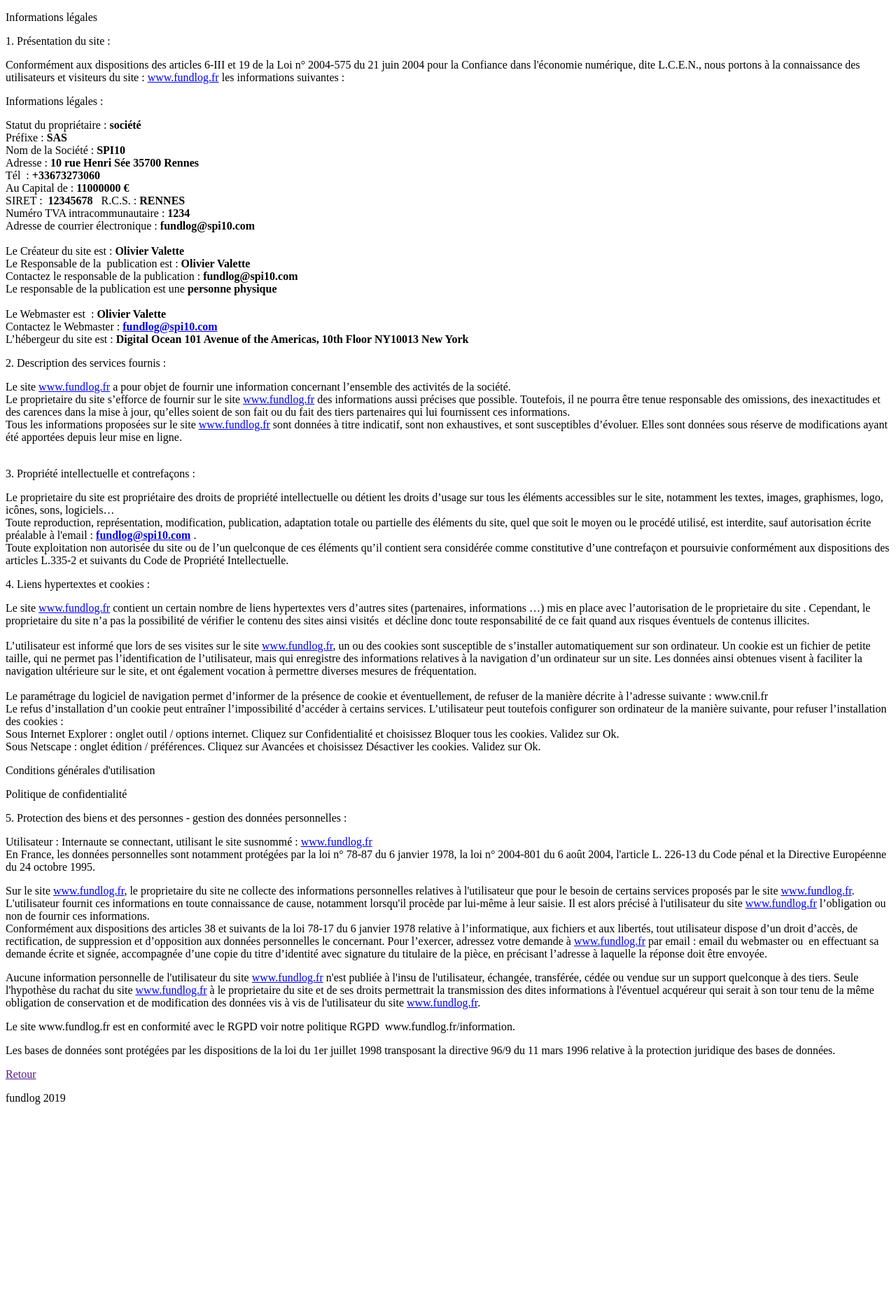
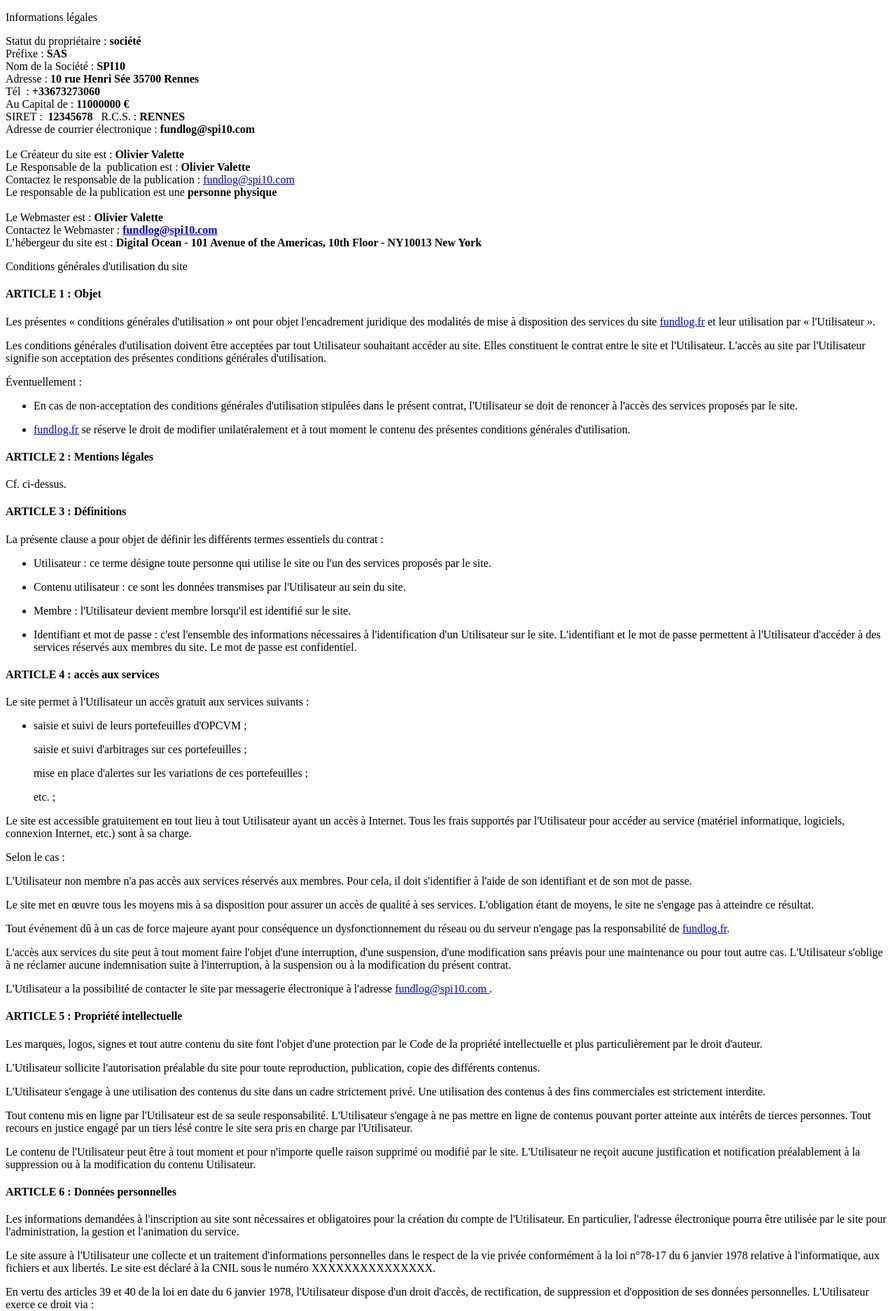
Before and after one commit to OlivierValette/fundlog, a Symfony app: template templates/information/index.html.twig in a window 1280 px wide. Shown: the part 78-1951 px from the top of the page at 70% size. Before the commit the page ends 1656 px from the top, so only its background shows below. Run offline with Twig, Linux system fonts and the light colour scheme; the template is opened without the code that fills it, so the values that code supplies are empty; some libraries are stand-ins or nearby versions.

Commit message:
CGU page

```diff
--- /dev/null
+++ b/templates/information/cgu.html.twig
@@ -0,0 +1,243 @@
+<h4 class="title is-6">ARTICLE 1&nbsp;: Objet</h4>
+<p>
+    Les présentes «&nbsp;conditions générales d'utilisation&nbsp;»
+    ont pour objet l'encadrement juridique des modalités de mise à
+    disposition des services du site {{ fundlog|raw }}
+    et leur utilisation par «&nbsp;l'Utilisateur&nbsp;».</p>
+<p>
+    Les conditions générales d'utilisation doivent être acceptées par
+    tout Utilisateur souhaitant accéder au site. Elles constituent le
+    contrat entre le site et l'Utilisateur. L'accès au site par
+    l'Utilisateur signifie son acceptation des présentes conditions
+    générales d'utilisation.</p>
+<p>
+    Éventuellement&nbsp;:</p>
+<ul>
+    <li><p>
+            En cas de non-acceptation des conditions générales d'utilisation
+            stipulées dans le présent contrat, l'Utilisateur se doit de
+            renoncer à l'accès des services proposés par le site.
+        </p>
+    </li>
+    <li><p>
+            {{ fundlog|raw }} se réserve le droit de modifier unilatéralement et
+            à tout moment le contenu des présentes conditions générales d'utilisation.
+        </p>
+    </li>
+</ul>
+<h4 class="title is-6">ARTICLE 2&nbsp;: Mentions légales</h4>
+<p>
+    Cf. ci-dessus.
+</p>
+
+<h4 class="title is-6">ARTICLE&nbsp;3&nbsp;: Définitions</h4>
+<p>
+    La présente clause a pour objet de définir les différents termes
+    essentiels du contrat&nbsp;:</p>
+<ul>
+    <li>
+        <p>
+            Utilisateur&nbsp;: ce terme désigne toute personne qui utilise le
+            site ou l'un des services proposés par le site.
+        </p>
+    </li>
+    <li>
+        <p>
+            Contenu utilisateur&nbsp;:
+            ce sont les données transmises par l'Utilisateur au sein du site.
+        </p>
+    </li>
+    <li>
+        <p>
+            Membre&nbsp;:
+            l'Utilisateur devient membre lorsqu'il est identifié sur le site.
+        </p>
+    </li>
+    <li>
+        <p>
+            Identifiant et mot de passe&nbsp;:
+            c'est l'ensemble des informations nécessaires à l'identification d'un Utilisateur
+            sur le site. L'identifiant et le mot de passe permettent à l'Utilisateur d'accéder
+            à des services réservés aux membres du site. Le mot de passe est confidentiel.
+        </p>
+    </li>
+</ul>
+
+<h4 class="title is-6">ARTICLE&nbsp;4&nbsp;: accès aux services</h4>
+<p>
+    Le site permet à l'Utilisateur un accès gratuit aux services
+    suivants&nbsp;:
+</p>
+<ul>
+    <li>
+        <p>
+            saisie et suivi de leurs portefeuilles d'OPCVM&nbsp;;
+        </p>
+        <p>
+            saisie et suivi d'arbitrages sur ces portefeuilles&nbsp;;
+        </p>
+        <p>
+            mise en place d'alertes sur les variations de ces portefeuilles&nbsp;;
+        </p>
+        <p>
+            etc.&nbsp;;
+        </p>
+    </li>
+</ul>
+<p>
+    Le site est accessible gratuitement en tout lieu à tout Utilisateur
+    ayant un accès à Internet. Tous les frais supportés par
+    l'Utilisateur pour accéder au service (matériel informatique,
+    logiciels, connexion Internet, etc.) sont à sa charge.</p>
+<p>
+    Selon le cas&nbsp;:</p>
+<p>
+    L'Utilisateur non membre n'a pas accès aux services réservés aux
+    membres. Pour cela, il doit s'identifier à l'aide de son identifiant
+    et de son mot de passe.
+</p>
+<p>
+    Le site met en œuvre tous les moyens mis à sa disposition pour
+    assurer un accès de qualité à ses services. L'obligation étant de
+    moyens, le site ne s'engage pas à atteindre ce résultat.
+</p>
+<p>
+    Tout événement dû à un cas de force majeure ayant pour
+    conséquence un dysfonctionnement du réseau ou du serveur n'engage
+    pas la responsabilité de {{ fundlog|raw }}.</p>
+<p>
+    L'accès aux services du site peut à tout moment faire l'objet d'une
+    interruption, d'une suspension, d'une modification sans préavis pour
+    une maintenance ou pour tout autre cas. L'Utilisateur s'oblige à ne
+    réclamer aucune indemnisation suite à l'interruption, à la
+    suspension ou à la modification du présent contrat.</p>
+<p>
+    L'Utilisateur a la possibilité de contacter le site par messagerie
+    électronique à l'adresse
+    <a href="mailto:fundlog@spi10.com?subject=Contact des mentions légales via le site fundlog.fr">
+        fundlog@spi10.com
+    </a>.
+</p>
+<h4 class="title is-6">ARTICLE&nbsp;5&nbsp;: Propriété intellectuelle</h4>
+<p>
+    Les marques, logos, signes et tout autre contenu du site font l'objet
+    d'une protection par le Code de la propriété intellectuelle et plus
+    particulièrement par le droit d'auteur.
+</p>
+<p>
+    L'Utilisateur sollicite l'autorisation préalable du site pour toute
+    reproduction, publication, copie des différents contenus.
+</p>
+<p>
+    L'Utilisateur s'engage à une utilisation des contenus du site dans
+    un cadre strictement privé. Une utilisation des contenus à des fins
+    commerciales est strictement interdite.
+</p>
+<p>
+    Tout contenu mis en ligne par l'Utilisateur est de sa seule
+    responsabilité. L'Utilisateur s'engage à ne pas mettre en ligne de
+    contenus pouvant porter atteinte aux intérêts de tierces personnes.
+    Tout recours en justice engagé par un tiers lésé contre le site
+    sera pris en charge par l'Utilisateur.
+</p>
+<p>
+    Le contenu de l'Utilisateur peut être à tout moment et pour
+    n'importe quelle raison supprimé ou modifié par le site.
+    L'Utilisateur ne reçoit aucune justification et notification
+    préalablement à la suppression ou à la modification du contenu
+    Utilisateur.
+</p>
+<h4 class="title is-6">ARTICLE&nbsp;6&nbsp;: Données personnelles</h4>
+<p>
+    Les informations demandées à l'inscription au site sont
+    nécessaires et obligatoires pour la création du compte de
+    l'Utilisateur. En particulier, l'adresse électronique pourra être
+    utilisée par le site pour l'administration, la gestion et
+    l'animation du service.
+</p>
+{#TODO: déclaration CNIL ?#}
+<p>
+    Le site assure à l'Utilisateur une collecte et un traitement
+    d'informations personnelles dans le respect de la vie privée
+    conformément à la loi n°78-17 du 6 janvier 1978 relative à
+    l'informatique, aux fichiers et aux libertés.
+    Le site est déclaré à la CNIL sous le numéro XXXXXXXXXXXXXXX.</p>
+<p>
+    En vertu des articles 39 et 40 de la loi en date du 6 janvier 1978,
+    l'Utilisateur dispose d'un droit d'accès, de rectification, de
+    suppression et d'opposition de ses données personnelles.
+    L'Utilisateur exerce ce droit via&nbsp;:
+</p>
+<ul>
+    <li><p>son espace personnel&nbsp;;</p></li>
+    <li><p>un formulaire de contact&nbsp;;</p></li>
+    <li><p>par mail au webmaster du site&nbsp;;</p></li>
+    <li><p>par voie postale à l'adresse mentionnée dans les informations légales.</p></li>
+</ul>
+
+<h4 class="title is-6">ARTICLE&nbsp;7&nbsp;: Responsabilité et force majeure</h4>
+<p>
+    Les sources des informations diffusées sur le site sont réputées
+    fiables. Toutefois, le site se réserve la faculté d'une
+    non-garantie de la fiabilité des sources. Les informations données
+    sur le site le sont à titre purement informatif. Ainsi,
+    l'Utilisateur assume seul l'entière responsabilité de l'utilisation
+    des informations et contenus du présent site.
+</p>
+<p>
+    L'Utilisateur s'assure de garder son mot de passe secret. Toute
+    divulgation du mot de passe, quelle que soit sa forme, est interdite.
+</p>
+<p>
+    L'Utilisateur assume les risques liés à l'utilisation de son
+    identifiant et mot de passe. Le site décline toute responsabilité.
+</p>
+<p>
+    Tout usage du service par l'Utilisateur ayant directement ou
+    indirectement pour conséquence des dommages doit faire l'objet d'une
+    indemnisation au profit du site.
+</p>
+<p>
+    Une garantie optimale de la sécurité et de la confidentialité des
+    données transmises n'est pas assurée par le site. Toutefois, le
+    site s'engage à mettre en œuvre tous les moyens nécessaires afin
+    de garantir au mieux la sécurité et la confidentialité des
+    données.
+</p>
+<p>
+    La responsabilité du site ne peut être engagée en cas de force
+    majeure ou du fait imprévisible et insurmontable d'un tiers.
+</p>
+
+<h4 class="title is-6">ARTICLE&nbsp;8&nbsp;: Liens hypertextes</h4>
+<p>
+    De nombreux liens hypertextes sortants sont présents sur le site,
+    cependant les pages web où mènent ces liens n'engagent en rien la
+    responsabilité de {{ fundlog|raw }} qui n'a pas le contrôle de ces liens.
+</p>
+<p>
+    L'Utilisateur s'interdit donc à engager la responsabilité du site
+    concernant le contenu et les ressources relatives à ces liens
+    hypertextes sortants.
+</p>
+
+<h4 class="title is-6">ARTICLE&nbsp;9&nbsp;: Évolution du contrat</h4>
+<p>
+    Le site se réserve à tout moment le droit de modifier les clauses
+    stipulées dans le présent contrat.
+</p>
+
+<h4 class="title is-6">ARTICLE&nbsp;10&nbsp;: Durée</h4>
+<p>
+    La durée du présent contrat est indéterminée. Le contrat produit
+    ses effets à l'égard de l'Utilisateur à compter de l'utilisation
+    du service.
+</p>
+
+<h4 class="title is-6">ARTICLE&nbsp;11&nbsp;: Droit applicable et juridiction compétente</h4>
+<p>
+    La législation française s'applique au présent contrat. En cas
+    d'absence de résolution amiable d'un litige né entre les parties,
+    seuls les tribunaux du ressort de la Cour d'appel de Rennes
+    sont compétents.
+</p>
--- a/templates/information/index.html.twig
+++ b/templates/information/index.html.twig
@@ -3,21 +3,13 @@
 {% block title %}fundlog: informations légales{% endblock %}
 
 {% block body %}
+    {% set fundlog = '<a href="https://fundlog.fr" target="_blank">fundlog.fr</a>' %}
     <section class="section">
         <div class="container">
 
             <p class="title is-3" id="legal">
                 Informations légales
             </p>
-            <p class="title is-6">1. Présentation du site :<p>
-            <p>
-                Conformément aux dispositions des articles 6-III et 19 de la Loi n° 2004-575 du 21 juin 2004 pour la
-                Confiance dans l'économie numérique, dite L.C.E.N., nous portons à la connaissance des utilisateurs et
-                visiteurs du site : <a href="http://www.fundlog.fr" target="_blank">www.fundlog.fr</a> les informations
-                suivantes :
-            </p>
-
-            <p class="title is-6">Informations légales :</p>
             <p>
                 Statut du propriétaire : <strong>société</strong><br/>
                 Préfixe : <strong>SAS</strong><br/>
@@ -26,59 +18,41 @@
                 Tél  : <strong>+33673273060</strong><br/>
                 Au Capital de :<strong> 11000000 €</strong><br/>
                 SIRET :  <strong>12345678   </strong>R.C.S. :<strong> RENNES</strong><br/>
-                Numéro TVA intracommunautaire : <strong>1234</strong><br/>
                 Adresse de courrier électronique : <strong>fundlog@spi10.com</strong> <br/>
-                 <br/>
-                Le Créateur du site est : <strong>Olivier Valette</strong><br/>
-                Le Responsable de la  publication est : <strong>Olivier Valette</strong><br/>
-                Contactez le responsable de la publication : <strong>fundlog@spi10.com</strong><br/>
+                <br/>
+                Le Créateur du site est :
+                <strong>Olivier Valette</strong><br/>
+                Le Responsable de la  publication est :
+                <strong>Olivier Valette</strong><br/>
+                Contactez le responsable de la publication :
+                <a href="mailto:fundlog@spi10.com?subject=Contact des mentions légales via le site fundlog.fr">
+                    fundlog@spi10.com
+                </a><br/>
                 Le responsable de la publication est une <strong>personne physique</strong><br/>
                 <br/>
-                Le Webmaster est  : <strong>Olivier Valette</strong><br/>
-                Contactez le Webmaster : <strong><a
-                            href="mailto:fundlog@spi10.com?subject=Contact ï¿½ partir des mentions lï¿½gales via le site www.fundlog.fr">fundlog@spi10.com</a></strong><br/>
-                L’hébergeur du site est : <strong>Digital Ocean 101 Avenue of the Americas, 10th Floor NY10013 New
-                    York</strong><br/>
+                Le Webmaster est :
+                <strong>Olivier Valette</strong><br/>
+                Contactez le Webmaster :
+                <strong>
+                <a href="mailto:fundlog@spi10.com?subject=Contact des mentions légales via le site fundlog.fr">
+                    fundlog@spi10.com
+                </a>
+                </strong><br/>
+                L’hébergeur du site est :
+                <strong>Digital Ocean - 101 Avenue of the Americas, 10th Floor - NY10013 New York</strong>
             </p>
 
-            <p class="title is-6">2. Description des services fournis :</p>
+            <p class="title is-3" id="cgu">
+                Conditions générales d'utilisation du site
+            </p>
+            {% include 'information/cgu.html.twig' %}
+
+            <p class="title is-3" id="conf">
+                Politique de confidentialité, RGPD
+            </p>
+            <p class="title is-6">4. Cookies :<br/>
             <p>
-                Le site <a href="http://www.fundlog.fr" target="_blank">www.fundlog.fr</a> a pour objet de fournir une
-                information concernant l’ensemble des activités de la société.<br/>
-                Le proprietaire du site s’efforce de fournir sur le site <a href="http://www.fundlog.fr"
-                                                                            target="_blank">www.fundlog.fr</a> des
-                informations aussi précises que possible. Toutefois, il ne pourra être tenue responsable des omissions,
-                des inexactitudes et des carences dans la mise à jour, qu’elles soient de son fait ou du fait des tiers
-                partenaires qui lui fournissent ces informations.<br/>
-                Tous les informations proposées sur le site <a href="http://www.fundlog.fr" target="_blank">www.fundlog.fr</a>
-                sont données à titre indicatif, sont non exhaustives, et sont susceptibles d’évoluer. Elles sont données
-                sous réserve de modifications ayant été apportées depuis leur mise en ligne.<br/>
-                 </p>
-
-            <p class="title is-6">3. Propriété intellectuelle et contrefaçons :</p>
-            <p>
-                Le proprietaire du site est propriétaire des droits de propriété intellectuelle ou détient les droits
-                d’usage sur tous les éléments accessibles sur le site, notamment les textes, images, graphismes, logo,
-                icônes, sons, logiciels…<br/>
-                Toute reproduction, représentation, modification, publication, adaptation totale ou partielle des
-                éléments du site, quel que soit le moyen ou le procédé utilisé, est interdite, sauf autorisation écrite
-                préalable à l'email : <a
-                        href="mailto:fundlog@spi10.com?subject=Contact ï¿½ partir des mentions lï¿½gales via le site www.fundlog.fr"><strong>fundlog@spi10.com</strong></a> .<br/>
-                Toute exploitation non autorisée du site ou de l’un quelconque de ces éléments qu’il contient sera
-                considérée comme constitutive d’une contrefaçon et poursuivie conformément aux dispositions des articles
-                L.335-2 et suivants du Code de Propriété Intellectuelle.
-            </p>
-
-            <p class="title is-6">4. Liens hypertextes et cookies :<br/>
-            <p>
-                Le site <a href="http://www.fundlog.fr" target="_blank">www.fundlog.fr</a> contient un certain nombre de
-                liens hypertextes vers d’autres sites (partenaires, informations …) mis en place avec l’autorisation de
-                le proprietaire du site . Cependant, le proprietaire du site n’a pas la possibilité de vérifier le
-                contenu des sites ainsi visités  et décline donc toute responsabilité de ce fait quand aux risques
-                éventuels de contenus illicites.<br/>
-                <br/>
-                L’utilisateur est informé que lors de ses visites sur le site <a href="http://www.fundlog.fr"
-                                                                                 target="_blank">www.fundlog.fr</a>, un
+                L’utilisateur est informé que lors de ses visites sur le site {{ fundlog|raw }}, un
                 ou des cookies sont susceptible de s’installer automatiquement sur son ordinateur. Un cookie est un
                 fichier de petite taille, qui ne permet pas l’identification de l’utilisateur, mais qui enregistre des
                 informations relatives à la navigation d’un ordinateur sur un site. Les données ainsi obtenues visent à
@@ -86,58 +60,42 @@
                 de fréquentation.<br/>
                 <br/>
                 Le paramétrage du logiciel de navigation permet d’informer de la présence de cookie et éventuellement,
-                de refuser de la manière décrite à l’adresse suivante : www.cnil.fr<br/>
+                de refuser de la manière décrite à l’adresse suivante :
+                <a href="https://www.cnil.fr" target="_blank">www.cnil.fr</a><br/>
                 Le refus d’installation d’un cookie peut entraîner l’impossibilité d’accéder à certains services.
-                L’utilisateur peut toutefois configurer son ordinateur de la manière suivante, pour refuser
-                l’installation des cookies :<br/>
-                Sous Internet Explorer : onglet outil / options internet. Cliquez sur Confidentialité et choisissez
-                Bloquer tous les cookies. Validez sur Ok.<br/>
-                Sous Netscape : onglet édition / préférences. Cliquez sur Avancées et choisissez Désactiver les cookies.
-                Validez sur Ok.
+                L’utilisateur peut toutefois configurer son ordinateur pour refuser l’installation des cookies.<br/>
             </p>
 
-            <p class="title is-3" id="cgu">
-                Conditions générales d'utilisation
-            </p>
-
-            <p class="title is-3" id="conf">
-                Politique de confidentialité
-            </p>
             <p class="title is-6">5. Protection des biens et des personnes - gestion des données personnelles :<br/>
             <p>
-                Utilisateur : Internaute se connectant, utilisant le site susnommé : <a href="http://www.fundlog.fr"
-                                                                                        target="_blank">www.fundlog.fr</a><br/>
+                Utilisateur : Internaute se connectant, utilisant le site susnommé : {{ fundlog|raw }}<br/>
                 En France, les données personnelles sont notamment protégées par la loi n° 78-87 du 6 janvier 1978, la
                 loi n° 2004-801 du 6 août 2004, l'article L. 226-13 du Code pénal et la Directive Européenne du 24
                 octobre 1995.
             </p>
-            <p>Sur le site <a href="http://www.fundlog.fr" target="_blank">www.fundlog.fr</a>, le proprietaire du site
-                ne collecte des informations personnelles relatives à l'utilisateur que pour le besoin de certains
-                services proposés par le site <a href="http://www.fundlog.fr" target="_blank">www.fundlog.fr</a>.
+            <p>
+                Sur le site {{ fundlog|raw }}, le propriétaire du site ne collecte des informations personnelles relatives à
+                l'utilisateur que pour le besoin de certains services proposés par le site {{ fundlog|raw }}.
                 L'utilisateur fournit ces informations en toute connaissance de cause, notamment lorsqu'il procède par
-                lui-même à leur saisie. Il est alors précisé à l'utilisateur du site <a href="http://www.fundlog.fr"
-                                                                                        target="_blank">www.fundlog.fr</a>
-                l’obligation ou non de fournir ces informations.<br/>
+                lui-même à leur saisie. Il est alors précisé à l'utilisateur du site {{ fundlog|raw }} l’obligation ou non de
+                fournir ces informations.<br/>
                 Conformément aux dispositions des articles 38 et suivants de la loi 78-17 du 6 janvier 1978 relative à
                 l’informatique, aux fichiers et aux libertés, tout utilisateur dispose d’un droit d’accès, de
-                rectification, de suppression et d’opposition aux données personnelles le concernant. Pour l’exercer,
-                adressez votre demande à <a href="http://www.fundlog.fr" target="_blank">www.fundlog.fr</a> par email :
-                email du webmaster ou  en effectuant sa demande écrite et signée, accompagnée d’une copie du titre
-                d’identité avec signature du titulaire de la pièce, en précisant l’adresse à laquelle la réponse doit
-                être envoyée.
+                rectification, de suppression et d’opposition aux données personnelles le concernant.
+                Pour l’exercer, adressez votre demande à {{ fundlog|raw }} par email au webmaster ou en effectuant sa demande
+                écrite et signée, accompagnée d’une copie du titre d’identité avec signature du titulaire de la pièce, en
+                précisant l’adresse à laquelle la réponse doit être envoyée.
             </p>
             <p>
-                Aucune information personnelle de l'utilisateur du site <a href="http://www.fundlog.fr" target="_blank">www.fundlog.fr</a>
-                n'est publiée à l'insu de l'utilisateur, échangée, transférée, cédée ou vendue sur un support quelconque à
-                des tiers. Seule l'hypothèse du rachat du site <a href="http://www.fundlog.fr" target="_blank">www.fundlog.fr</a>
-                à le proprietaire du site et de ses droits permettrait la transmission des dites informations à l'éventuel
-                acquéreur qui serait à son tour tenu de la même obligation de conservation et de modification des données
-                vis à vis de l'utilisateur du site <a href="http://www.fundlog.fr" target="_blank">www.fundlog.fr</a>.
+                Aucune information personnelle de l'utilisateur du site {{ fundlog|raw }} n'est publiée à l'insu de
+                l'utilisateur, échangée, transférée, cédée ou vendue sur un support quelconque à des tiers.
+                Seule l'hypothèse du rachat du site {{ fundlog|raw }} au propriétaire du site et de ses droits permettrait la
+                transmission des dites informations à l'éventuel acquéreur qui serait à son tour tenu de la même obligation de
+                conservation et de modification des données vis à vis de l'utilisateur du site {{ fundlog|raw }}.
             </p>
 
             <p>
-                Le site www.fundlog.fr est en conformité avec le RGPD voir notre politique RGPD
-                www.fundlog.fr/information.
+                Le site {{ fundlog|raw }} est en conformité avec le RGPD.
             </p>
 
             <p>
@@ -146,7 +104,7 @@
             </p>
 
             <a class="button is-block is-primary" href="{{ app.request.headers.get('referer') }}">
-                <i class="fa fa-user-plus"></i>
+                <i class="fa fa-backward"></i>
                 Retour
             </a>
 
```
